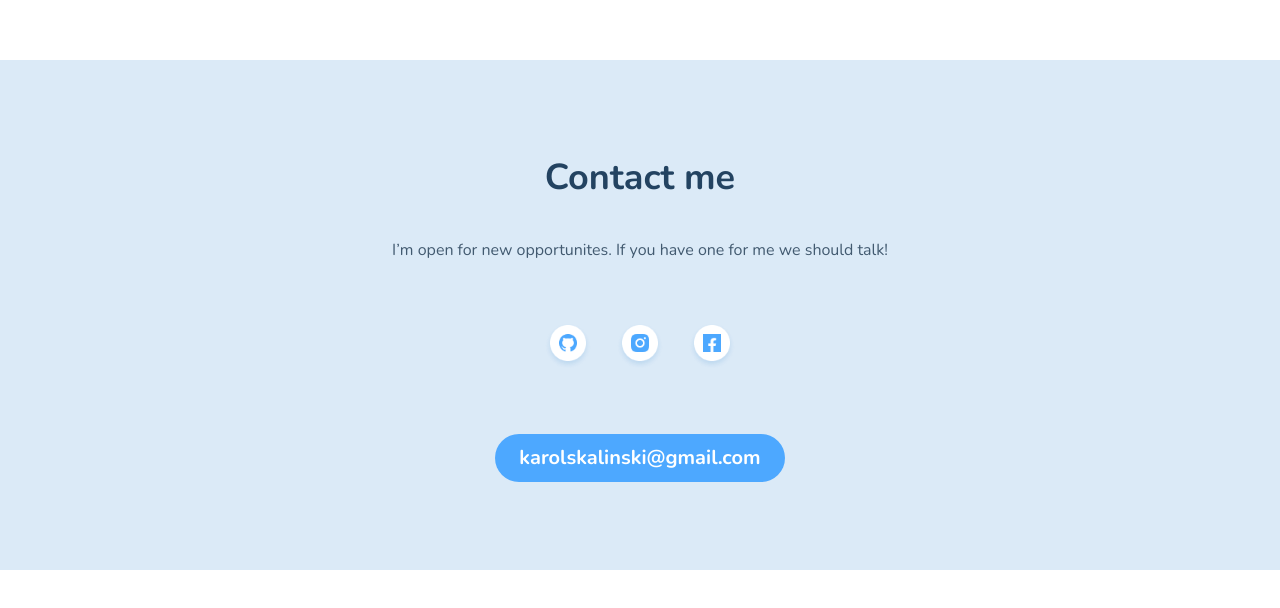
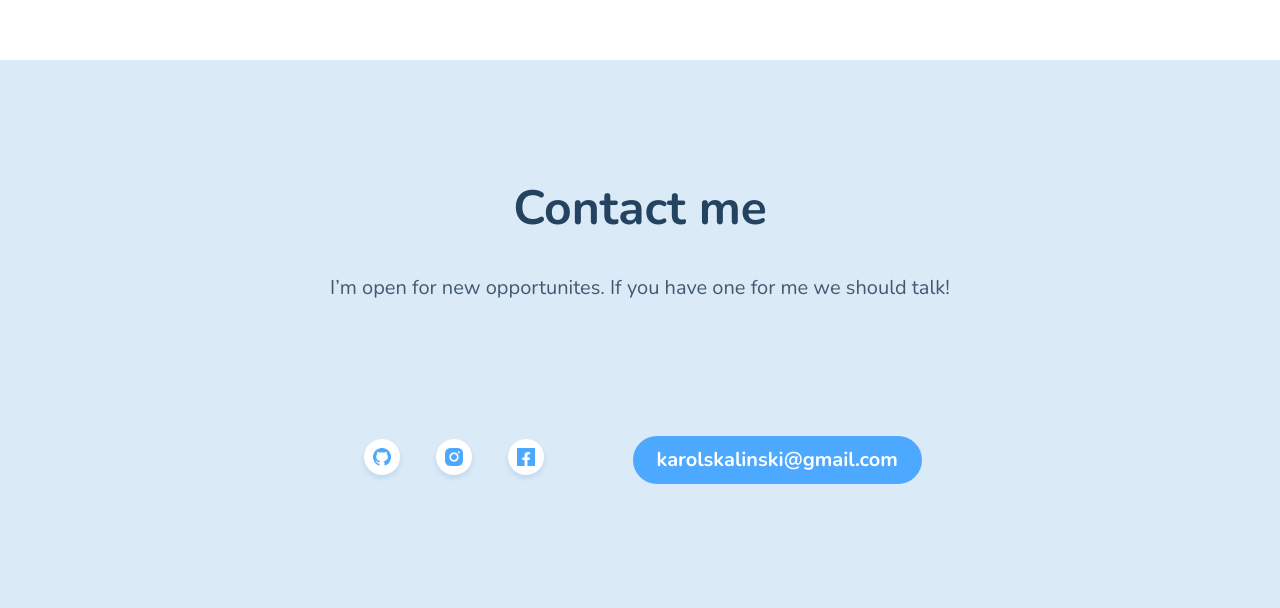
Before and after one commit to skalutki/portfolio, a website built with webpack: page src/pages/index.html in a window 1280 px wide. Shown: the part 2271-2879 px from the top of the page. Before the commit the page ends 2841 px from the top, so only its background shows below. Built offline with nearby package versions, Linux system fonts and the light colour scheme; no server answers.

Commit message:
desktop version min-width 900px contact me section is done

```diff
--- a/src/pages/index.html
+++ b/src/pages/index.html
@@ -224,6 +224,7 @@
       <footer class="contact" id="contact">
         <h2 class="contact__title">Contact me</h2>
         <p class="contact__description">I’m open for new opportunites. If you have one for me we should talk!</p>
+        <div class="contact__container">
           <span class="contact__icons">
             <a href="#" class="contact__link"
               ><img src="../assets/icons/Github_icon.png" class="contact__icon contact__icon-github" alt="Github icon."
@@ -238,6 +239,7 @@
           <div class="position-mail">
             <a href="mailto:karolskalinski@gmail.com?subject=From_portfolio_on_github" class="contact__mail mail">karolskalinski@gmail.com</a>
           </div>
+        </div>
       </footer>
     </main>
   </body>
--- a/src/scss/modules/contact.scss
+++ b/src/scss/modules/contact.scss
@@ -1,6 +1,7 @@
 .contact {
   background-color: $BlueLight;
   padding: 64px 16px 88px;
+
   &__title {
     color: $textDark;
     font-weight: 700;
@@ -8,7 +9,12 @@
     line-height: 48px;
     text-align: center;
     margin-bottom: 32px;
+    @media screen and (min-width: 900px) {
+      font-size: 48px;
+      line-height: 56px;
+    }
   }
+
   &__description {
     color: $text;
     font-weight: 300;
@@ -16,20 +22,43 @@
     line-height: 32px;
     text-align: center;
     margin: 0 0 56px;
+    @media screen and (min-width: 900px) {
+      font-size: 20px;
+      line-height: 40px;
+      margin-bottom: 128px;
+    }
   }
+
   &__icons {
     display: flex;
     justify-content: center;
     align-items: center;
     margin-bottom: 64px;
+    @media screen and (min-width: 900px) {
+      margin-bottom: 0px;
+    }
   }
+
   &__icon {
     width: 48px;
     height: 48px;
-    padding: 0 12px;
+    padding-right: 24px;
   }
+
   &__link {
     width: 72px;
     height: 48px;
   }
+
+  &__container {
+    @media screen and (min-width: 900px) {
+      display: flex;
+      justify-content: space-around;
+      align-items: center;
+    }
+  }
+
+  @media screen and (min-width: 900px) {
+    padding: 80px 329px 176px;
+  }
 }
```
Lines whose indentation alone changed are shown as unchanged.
